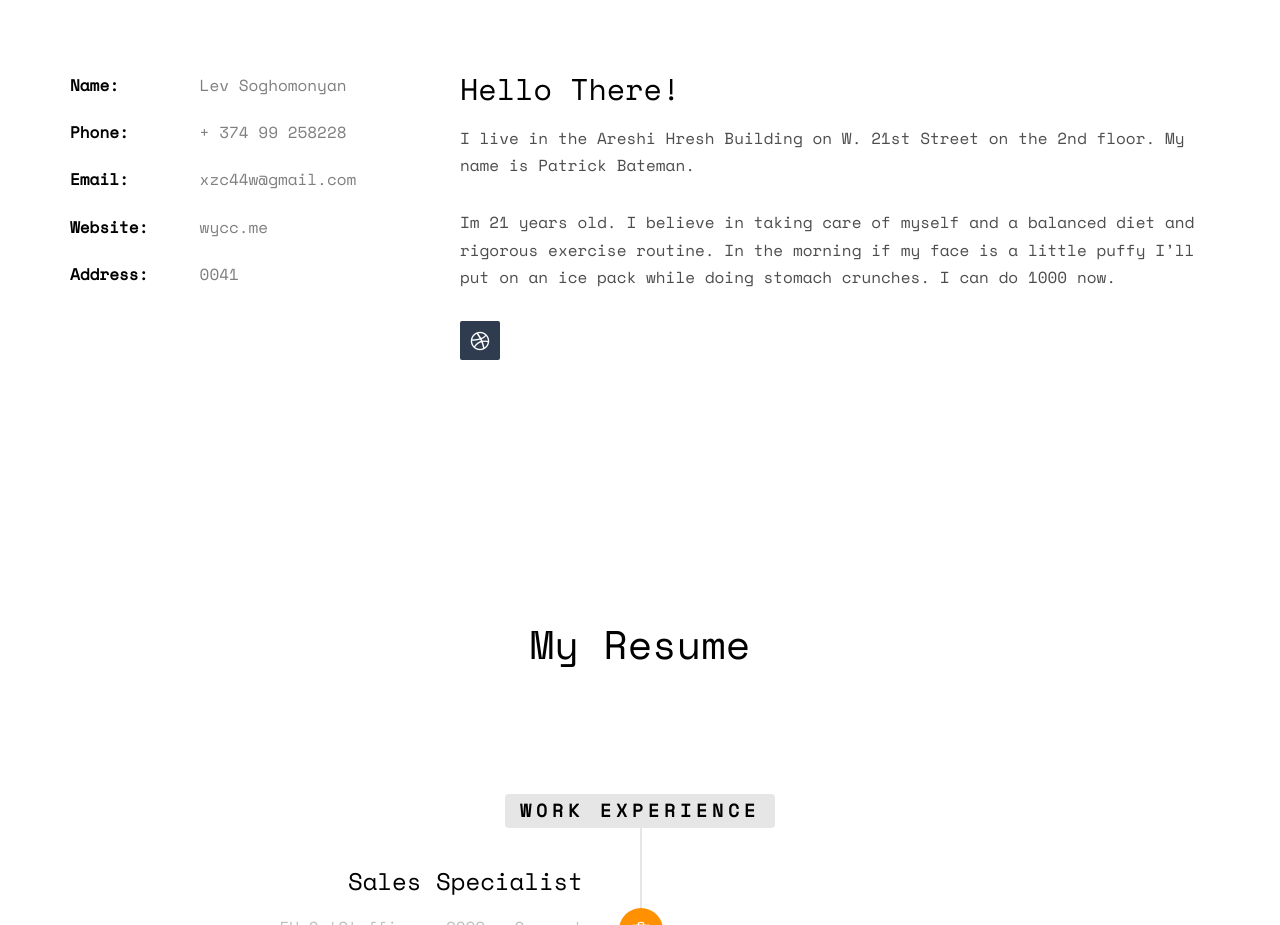
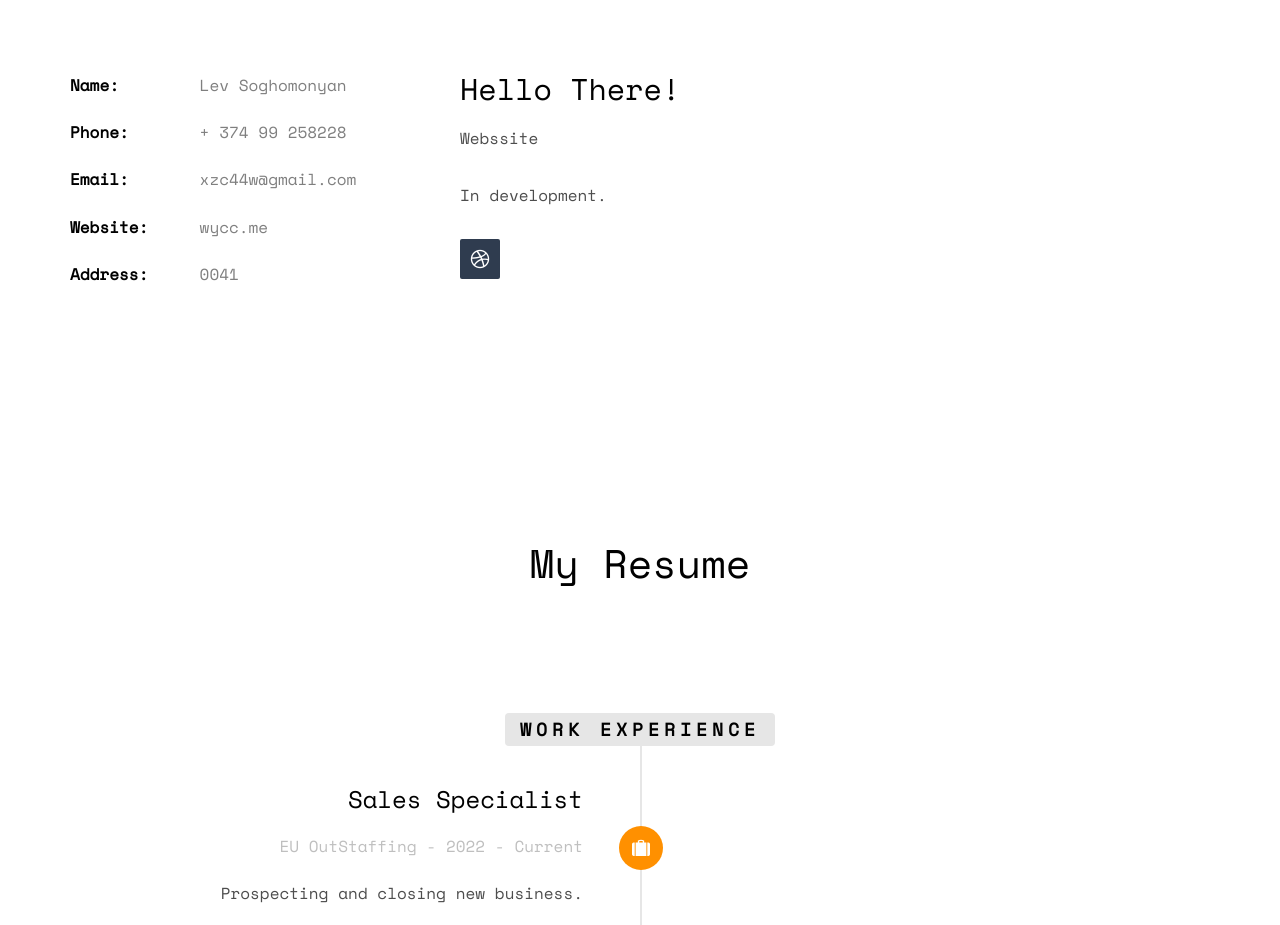
Before and after one commit to jsmyb/jsmyb.github.io, a plain HTML site: page index.html in a window 1280 px wide. Shown: the part 1000-1925 px from the top of the page. Drawn offline with nearby package versions, Linux system fonts and the light colour scheme; some packages are replaced by stand-ins of ours; no server answers; files whose address does not match are found by name.

Commit message:
Update index.html

```diff
--- a/index.html
+++ b/index.html
@@ -95,8 +95,8 @@
 				</div>
 				<div class="col-md-8">
 					<h2>Hello There!</h2>
-					<p>I live in the Areshi Hresh Building on W. 21st Street on the 2nd floor. My name is Patrick Bateman.</p>
-					<p>Im 21 years old. I believe in taking care of myself and a balanced diet and rigorous exercise routine. In the morning if my face is a little puffy I’ll put on an ice pack while doing stomach crunches. I can do 1000 now.</p>
+					<p>Webssite</p>
+					<p>In development.</p>
 					<p>
 						<ul class="fh5co-social-icons">
 							<!-- <li><a href="#"><i class="icon-twitter2"></i></a></li>
```
